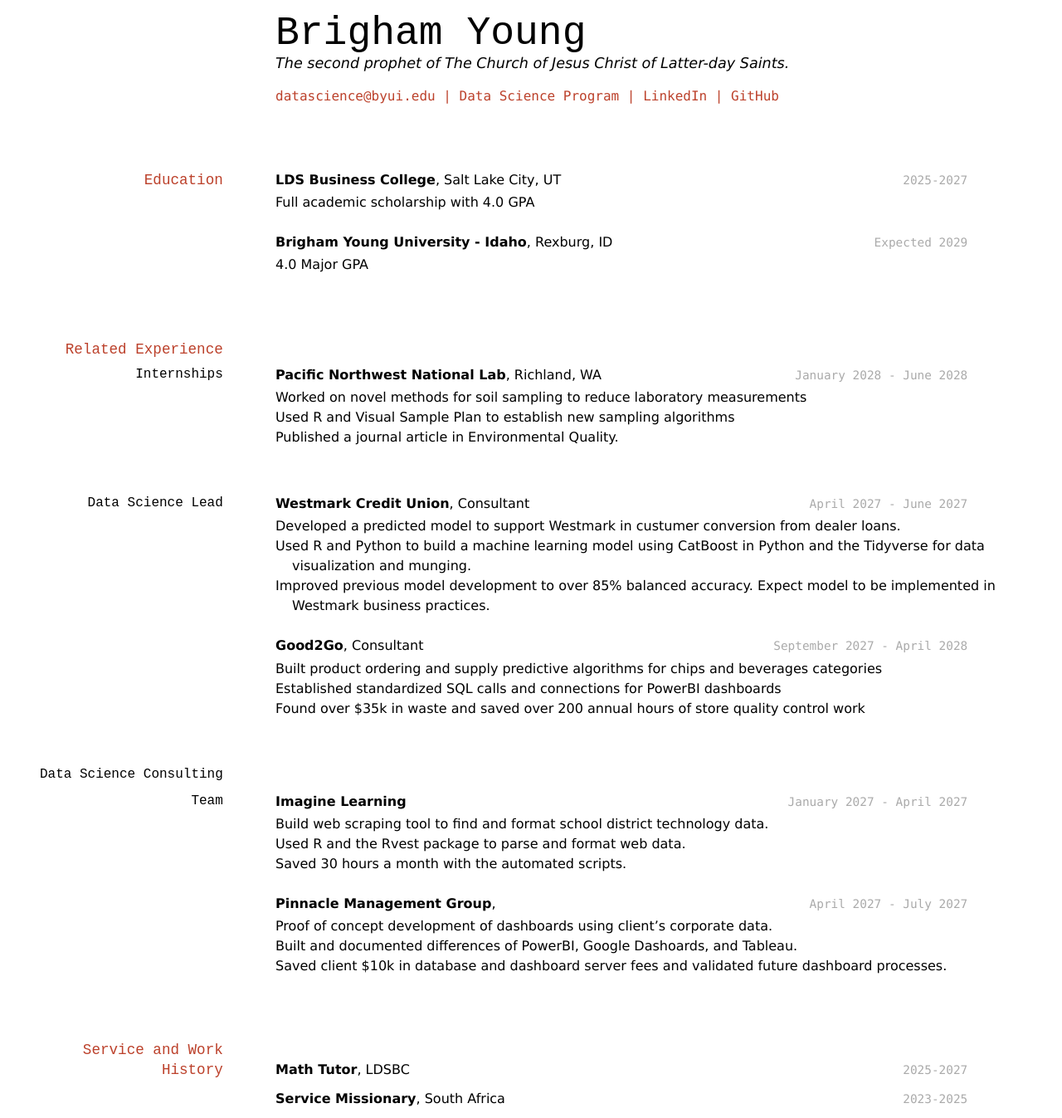
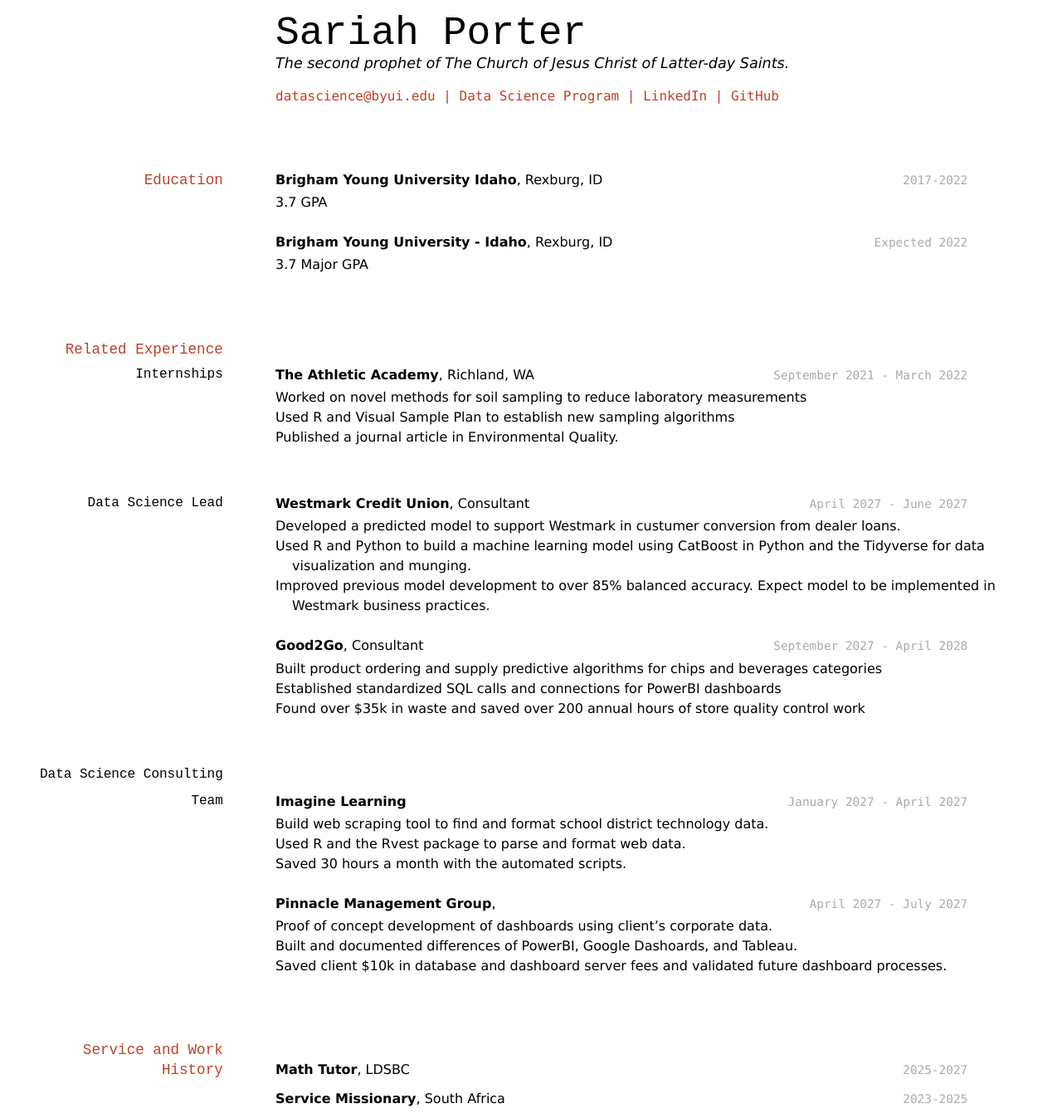
Before and after one commit to byuids-resumes/sporter_resume, a Jekyll site: the page built from docs/index.md, in a window 1280 px wide. Shown: the whole page at 83% size. Built offline with Jekyll 4.4.1, drawn with Linux system fonts in a browser that asks for light colours.

Commit message:
1st commit attempt

```diff
--- a/docs/index.md
+++ b/docs/index.md
@@ -1,8 +1,8 @@
 ---
 layout: cv
-title: Brigham Young's Resume
+title: Sariah Porter's Resume
 ---
-# Brigham Young
+# Sariah Porter
 The second prophet of The Church of Jesus Christ of Latter-day Saints.
 
 <div id="webaddress">
@@ -16,23 +16,23 @@ The second prophet of The Church of Jesus Christ of Latter-day Saints.
 
 ## Education
 
-`2025-2027`
-__LDS Business College__, Salt Lake City, UT
+`2017-2022`
+__Brigham Young University Idaho__, Rexburg, ID
 
-- Full academic scholarship with 4.0 GPA
+- 3.7 GPA
 
-`Expected 2029`
+`Expected 2022`
 __Brigham Young University - Idaho__, Rexburg, ID
 
-- 4.0 Major GPA
+- 3.7 Major GPA
 
 
 ## Related Experience
 
 ### Internships
 
-`January 2028 - June 2028`
-__Pacific Northwest National Lab__, Richland, WA
+`September 2021 - March 2022`
+__The Athletic Academy__, Richland, WA
 
 - Worked on novel methods for soil sampling to reduce laboratory measurements
 - Used R and Visual Sample Plan to establish new sampling algorithms
```
